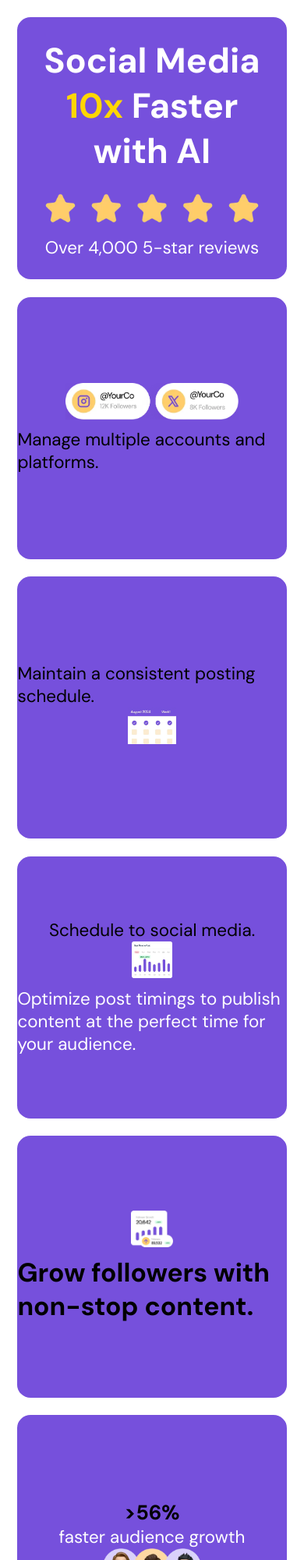
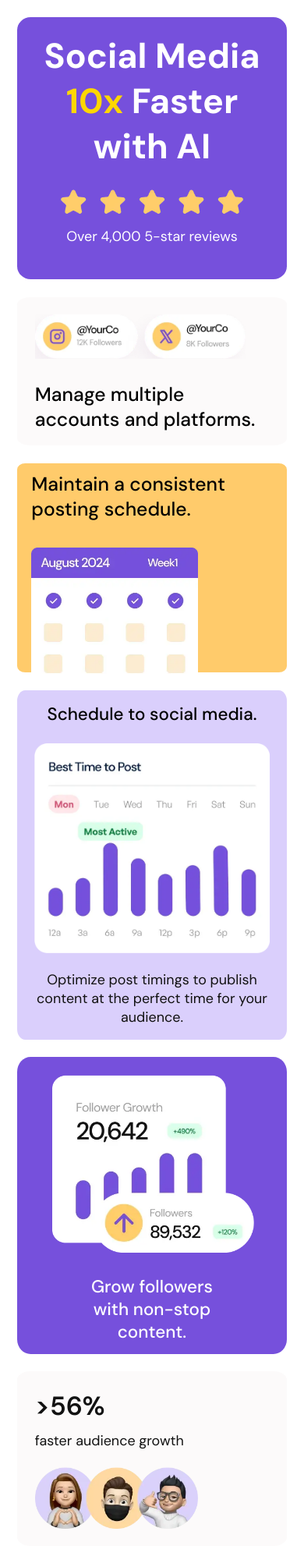
Before and after one commit to S4V10N/bento-grid, a plain HTML site: page index.html in a window 390 px wide. Shown: the top 2000 px of the page at 78% size. Drawn offline with Linux system fonts and the light colour scheme.

Commit message:
ive finished the mobile view

```diff
--- a/css/styles.css
+++ b/css/styles.css
@@ -34,6 +34,8 @@ h1{
 }
 .text{
     color: var(--WHITE);
+    font-size: 0.8rem;
+    margin-bottom: 1rem;
 }
 .box{
     display: flex;
@@ -47,6 +49,164 @@ h1{
 }
 
 .box img{
-    height: 14%;
+    height: 12%;
     margin-bottom: 0.5rem;
 }
+
+.box1{
+    height: 8.5rem;
+    background-color: rgba(223, 200, 200, 0.089);
+    margin: 1rem 0rem;
+    border-radius: 5%;
+}
+
+.box1 img{
+    margin: 1rem 1rem 0rem 1rem;
+    height: 30%;
+}
+
+.big{
+    color: black;
+    font-size: 1.1rem;
+    font-weight: var(--FONTWEIGHT-BOLD);
+    margin: 1rem;
+}
+
+.box2{
+    height: 12rem;
+    background-color: var(--DARKYELLOW);
+    margin: 1rem 0rem;
+    border-radius: 3%;
+    margin-top: 1rem;
+}
+
+.box2 img{
+    height: 70%;
+    padding: 0.5rem 0rem 0.7rem 0.8rem;
+}
+
+.big1{
+    color: black;
+    font-size: 1.1rem;
+    font-weight: var(--FONTWEIGHT-BOLD);
+    padding: 0.5rem 0rem 1rem 0.8rem;
+}
+
+.box3{
+    display: flex;
+    align-items: center;
+    flex-direction: column;
+    justify-content: center;
+    height: 20rem;
+    background-color: var(--LIGHTPURPLE);
+    margin: 1rem 0rem;
+    border-radius: 3%;
+}
+
+.box3 img{
+    height: 60%;
+    margin: 0rem 0.5rem 0rem 0.5rem;
+}
+
+.big2{
+    text-align: center;
+    color: black;
+    font-size: 1rem;
+    font-weight: var(--FONTWEIGHT-BOLD);
+    margin: 1rem 0.5rem;
+}
+
+.text1{
+    text-align: center;
+    color: var(--DARK);
+    font-size: 0.8rem;
+    margin: 1rem;
+}
+.box4{
+    height: 17rem;
+    background-color: var(--DARKPURPLE);
+    margin: 1rem 0rem;
+    border-radius: 5%;
+}
+.box4 img{
+    height: 60%;
+    margin: 1rem 2rem 0rem 2rem;
+}
+.big3{
+    text-align: center;
+    color: var(--WHITE);
+    font-size: 1rem;
+    font-weight: var(--FONTWEIGHT-BOLD);
+    margin: 1rem;
+}
+.box5{
+    height: 10rem;
+    background-color:  rgba(223, 200, 200, 0.089);
+    margin: 1rem 0rem;
+    border-radius: 5%;
+}
+h2{
+    text-align: left;
+    color: var(--DARK);
+    font-weight: 600;
+    font-size: 1.1;
+    padding-left: 1rem;
+    padding-top: 1rem;
+}
+.text2{
+    color: var(--DARK);
+    font-size: 0.8rem;
+    margin: 0.5rem 0rem 0.5rem 1rem;
+}
+.box5 img{
+    height: 40%;
+    padding: 0.5rem  0rem 0rem 1rem;
+}
+.box6{
+    height: 10rem;
+    background-color: var(--LIGHTYELLOW);
+    padding: 1rem 0rem;
+    border-radius: 5%;
+}
+.big4{
+    text-align: left;
+    color: var(--DARK);
+    font-size: 1.2rem;
+    font-weight: var(--FONTWEIGHT-BOLD);
+    padding-left: 1rem;
+    margin-bottom: 1rem;
+}
+.purple{
+    color: var(--DARKPURPLE);
+    font-weight: 600;
+    font-style: italic;
+}
+.box6 img{
+    height: 60%;
+    margin-left: 1rem;
+}
+.box7{
+    height: 15rem;
+    background-color: var(--DARKYELLOW);
+    padding: 1rem 0rem;
+    margin: 1rem 0rem;
+    border-radius: 5%;
+}
+.box7 img{
+    height: 80%;
+    margin-left: 1rem;
+    padding-bottom: 1.4rem;
+}
+.footer{
+    display: flex;
+    align-items: center;
+    gap: 1rem;
+    height: 6rem;
+    margin: 1rem 0rem;
+    padding: 0rem 1rem;
+    background-color: var(--LIGHTYELLOW);
+    border-radius: 4%;
+}
+.footer img{
+    height: 40%;
+}
--- a/index.html
+++ b/index.html
@@ -14,48 +14,48 @@
             <p class="text">Over 4,000 5-star reviews</p>
         </div>
 
-        <div class="box">
+        <div class="box1">
             <img src="img/illustration-multiple-platforms.webp" alt="">
             <p class="big">Manage multiple accounts and platforms.</p>
         </div>
     </header>
     <body>
-        <div class="box">
-            <p class="big">Maintain a consistent posting schedule.</p>
+        <div class="box2">
+            <p class="big1">Maintain a consistent <br>posting schedule.</p>
             <img src="img/illustration-consistent-schedule.webp" alt="Post schedule">
         </div>
 
-        <div class="box">
-            <p class="big">Schedule to social media.</p>
+        <div class="box3">
+            <p class="big2">Schedule to social media.</p>
             <img src="img/illustration-schedule-posts.webp" alt="post schedule illustration">
-            <p class="text">Optimize post timings to publish content at the perfect time for your audience.</p>
+            <p class="text1">Optimize post timings to publish content at the perfect time for your audience.</p>
         </div>
 
-        <div class="box">
+        <div class="box4">
             <img src="img/illustration-grow-followers.webp" alt="followers-gain chart">
-            <h2>Grow followers with non-stop content.</h2>
+            <p class="big3">Grow followers <br> with non-stop <br>content.</p>
         </div>
 
-        <div class="box">
-            <h3>>56%</h3>
-            <p class="text">faster audience growth</p>
+        <div class="box5">
+            <h2>>56%</h2>
+            <p class="text2">faster audience growth</p>
             <img src="img/illustration-audience-growth.webp" alt="audience growth">
         </div>
     </body>
     <footer>
-        <div class="box">
-            <p class="big">Create and schedule content <span>quicker.</span></p>
-            <img src="img/illustration-create-post.webp" alt="">
+        <div class="box6">
+            <p class="big4">Create and schedule content <span class="purple">quicker.</span></p>
+            <img src="img/illustration-create-post.webp" alt="Create post button">
         </div>
 
-        <div class="box">
-            <p class="big">Write your content using AI.</p>
+        <div class="box7">
+            <p class="big4">Write your content <br> using AI.</p>
             <img src="img/illustration-ai-content.webp" alt="ai-generated content">
         </div>
 
-        <div>
+        <div class="footer">
             <img src="img/favicon-32x32.png" alt="logo of frontend mentor">
-            <p class="text">Challenge by Frontend Mentor. Coded S4V10N.</p>
+            <p class="text6">Challenge by Frontend Mentor. Coded S4V10N.</p>
         </div>
     </footer>
 </body>
```
